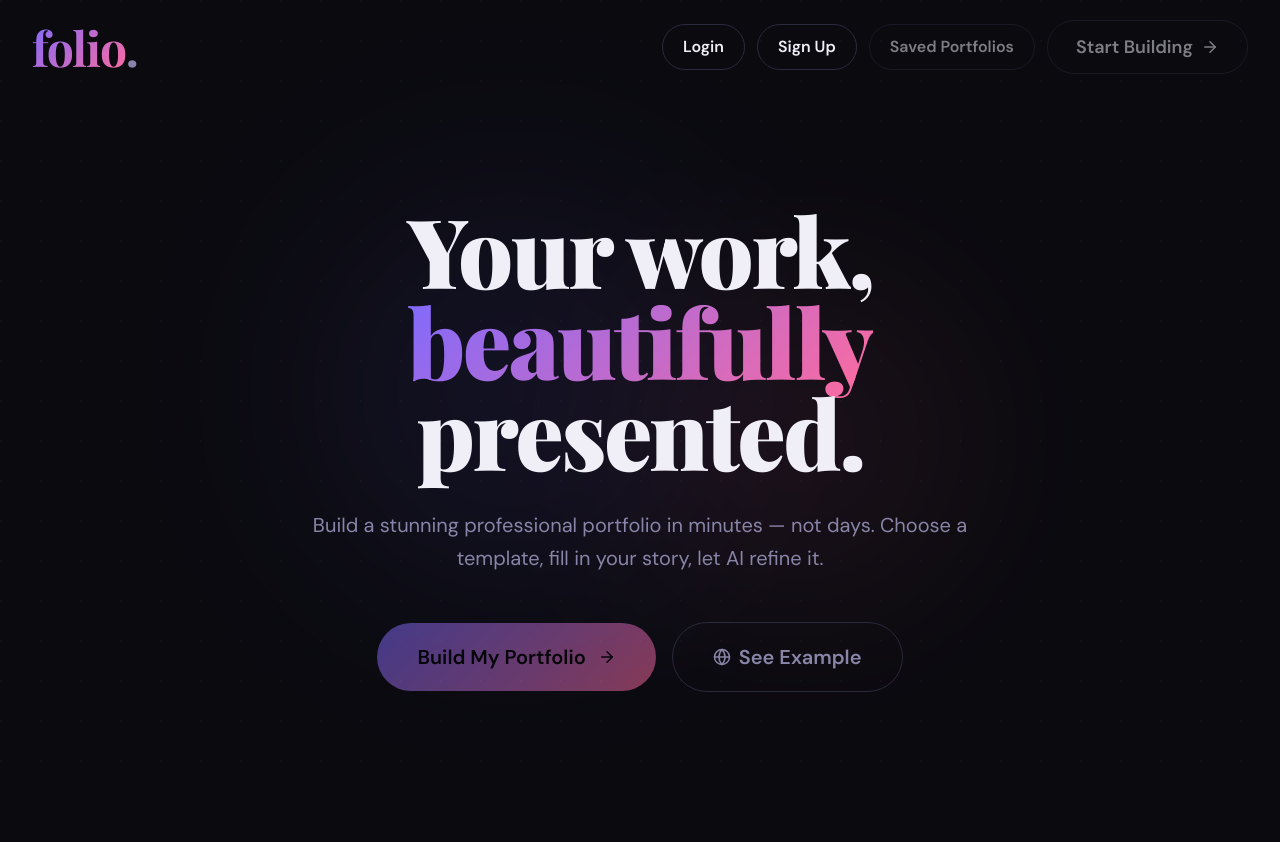
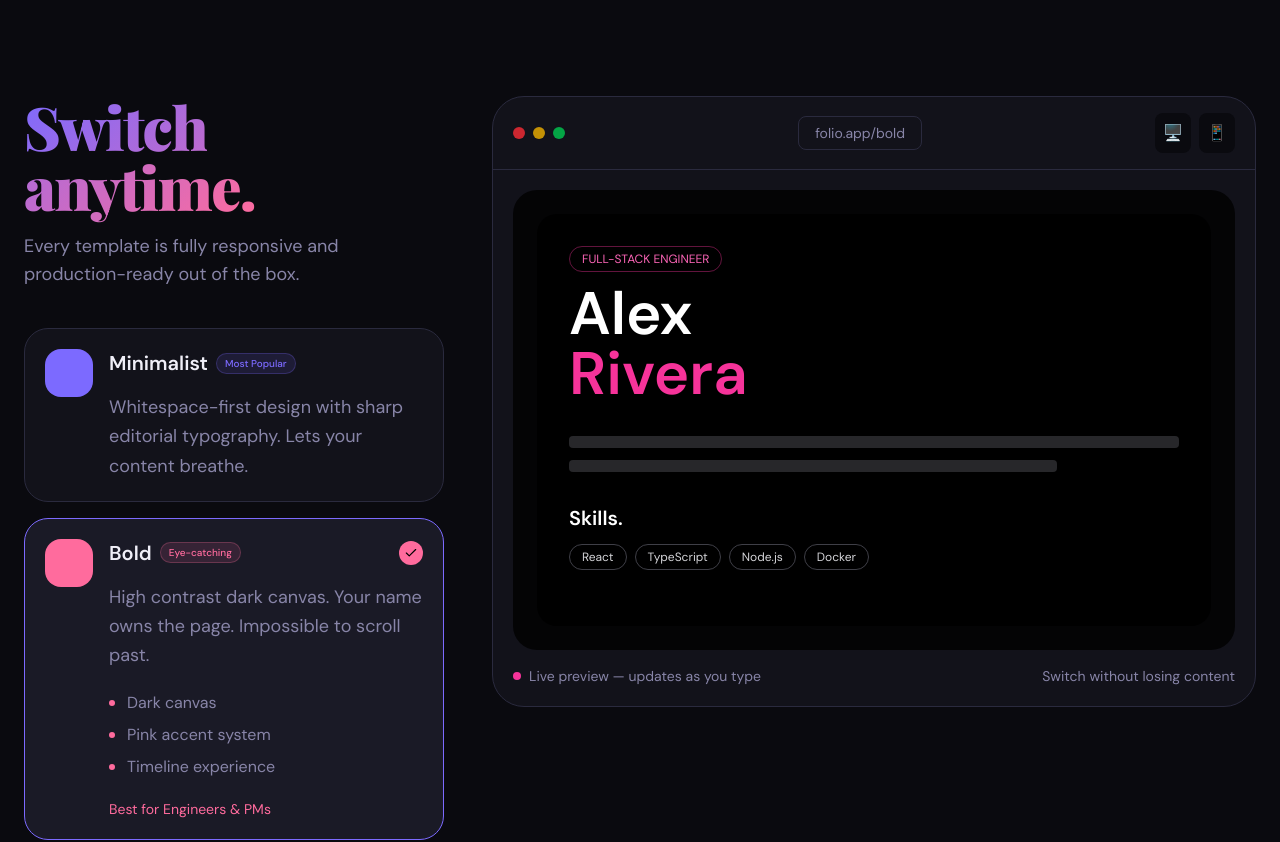
Before and after one commit to reeham4411/Portfolio-Builder, a Next.js app: page / in a window 1280 px wide. Shown: the top 842 px of the page. Built offline with nearby package versions, Linux system fonts and the light colour scheme; no server answers.

Commit message:
fix:Disabled Use Template button when logged out

```diff
--- a/src/components/landing/Hero.tsx
+++ b/src/components/landing/Hero.tsx
@@ -1,14 +1,48 @@
 "use client";
 
+import { useEffect, useState } from "react";
 import Link from "next/link";
-import { useEffect, useState } from "react";
-import { useRouter } from "next/navigation";
-import { ArrowRight, Globe, LogOut } from "lucide-react";
+import { ArrowRight, Check } from "lucide-react";
 import { createClient } from "@/lib/supabase/client";
+import { cn } from "@/lib/utils";
 
-export default function Hero() {
+const templates = [
+  {
+    id: "minimalist",
+    name: "Minimalist",
+    badge: "Most Popular",
+    accent: "#7c6aff",
+    description:
+      "Whitespace-first design with sharp editorial typography. Lets your content breathe.",
+    bullets: [],
+    bestFor: "",
+  },
+  {
+    id: "bold",
+    name: "Bold",
+    badge: "Eye-catching",
+    accent: "#ff6b9d",
+    description:
+      "High contrast dark canvas. Your name owns the page. Impossible to scroll past.",
+    bullets: ["Dark canvas", "Pink accent system", "Timeline experience"],
+    bestFor: "Best for Engineers & PMs",
+  },
+  {
+    id: "creative",
+    name: "Creative",
+    badge: "Unique",
+    accent: "#f0c040",
+    description:
+      "Asymmetric grid. Dark header, warm cream body. Designed to feel like a magazine spread.",
+    bullets: [],
+    bestFor: "",
+  },
+] as const;
+
+export default function TemplateShowcase() {
+  const [selected, setSelected] =
+    useState<(typeof templates)[number]["id"]>("bold");
   const [isLoggedIn, setIsLoggedIn] = useState(false);
-  const router = useRouter();
 
   useEffect(() => {
     const supabase = createClient();
@@ -34,148 +68,241 @@ export default function Hero() {
     };
   }, []);
 
-  const handleSignOut = async () => {
-    const supabase = createClient();
-    await supabase.auth.signOut();
-    setIsLoggedIn(false);
-    router.push("/login");
-  };
+  const activeTemplate =
+    templates.find((template) => template.id === selected) ?? templates[0];
 
   return (
-    <section className="relative min-h-screen flex items-center justify-center overflow-hidden">
-      <div className="absolute inset-0 pointer-events-none">
-        <div className="absolute top-1/4 left-1/4 w-96 h-96 rounded-full bg-(--accent) opacity-10 blur-[120px]" />
-        <div className="absolute bottom-1/4 right-1/4 w-80 h-80 rounded-full bg-(--accent-2) opacity-8 blur-[100px]" />
+    <section className="relative px-6 py-24">
+      <div className="mx-auto max-w-7xl">
+        <div className="grid gap-12 lg:grid-cols-[420px_minmax(0,1fr)] lg:items-start">
+          <div>
+            <h2 className="font-display text-5xl md:text-6xl font-black tracking-tight mb-4">
+              <span className="gradient-text">Switch anytime.</span>
+            </h2>
+
+            <p className="text-(--text-muted) text-lg mb-10">
+              Every template is fully responsive and production-ready out of the
+              box.
+            </p>
+
+            <div className="space-y-4">
+              {templates.map((template) => {
+                const isActive = selected === template.id;
+
+                return (
+                  <button
+                    key={template.id}
+                    type="button"
+                    onClick={() => setSelected(template.id)}
+                    className={cn(
+                      "w-full rounded-3xl border p-5 text-left transition-all duration-300",
+                      isActive
+                        ? "border-(--accent) bg-(--surface-2)"
+                        : "border-(--border) bg-(--surface)",
+                    )}
+                  >
+                    <div className="flex items-start gap-4">
                       <div
-          className="absolute inset-0 opacity-[0.03]"
+                        className="h-12 w-12 rounded-2xl shrink-0"
+                        style={{ background: template.accent }}
+                      />
+
+                      <div className="flex-1">
+                        <div className="flex items-center justify-between gap-3">
+                          <div>
+                            <div className="flex items-center gap-2">
+                              <h3 className="text-xl font-semibold">
+                                {template.name}
+                              </h3>
+                              <span
+                                className="rounded-full px-2 py-0.5 text-[10px] font-medium"
                                 style={{
-            backgroundImage:
-              "radial-gradient(circle at 1px 1px, white 1px, transparent 0)",
-            backgroundSize: "40px 40px",
+                                  background: `${template.accent}20`,
+                                  color: template.accent,
+                                  border: `1px solid ${template.accent}40`,
                                 }}
-        />
+                              >
+                                {template.badge}
+                              </span>
+                            </div>
                           </div>
 
-      <nav className="absolute top-0 left-0 right-0 flex items-center justify-between px-5 md:px-8 py-5 z-10 gap-4">
-        <span className="font-display text-4xl md:text-5xl font-bold tracking-tight shrink-0">
-          <span className="gradient-text">folio</span>
-          <span className="text-(--text-muted)">.</span>
-        </span>
+                          {isActive && (
+                            <div
+                              className="flex h-6 w-6 items-center justify-center rounded-full shrink-0"
+                              style={{ background: template.accent }}
+                            >
+                              <Check size={14} className="text-black" />
+                            </div>
+                          )}
+                        </div>
 
-        <div className="flex items-center gap-3 flex-wrap justify-end">
-          {!isLoggedIn && (
-            <>
-              <Link
-                href="/login"
-                className="flex items-center gap-2 text-sm md:text-base font-semibold px-4 md:px-5 py-2.5 rounded-full border border-(--border) hover:border-(--accent) hover:text-(--accent) transition-all duration-300"
+                        <p className="mt-4 text-(--text-muted) text-lg leading-relaxed">
+                          {template.description}
+                        </p>
+
+                        {template.bullets.length > 0 && (
+                          <ul className="mt-5 space-y-2 text-(--text-muted)">
+                            {template.bullets.map((bullet) => (
+                              <li
+                                key={bullet}
+                                className="flex items-center gap-3"
                               >
-                Login
-              </Link>
-
-              <Link
-                href="/signup"
-                className="flex items-center gap-2 text-sm md:text-base font-semibold px-4 md:px-5 py-2.5 rounded-full border border-(--border) hover:border-(--accent) hover:text-(--accent) transition-all duration-300"
-              >
-                Sign Up
-              </Link>
-
-              <button
-                disabled
-                className="flex items-center gap-2 text-sm md:text-base font-semibold px-4 md:px-5 py-2.5 rounded-full border border-(--border) opacity-50 cursor-not-allowed"
-              >
-                Saved Portfolios
-              </button>
-            </>
+                                <span
+                                  className="h-1.5 w-1.5 rounded-full"
+                                  style={{ background: template.accent }}
+                                />
+                                <span>{bullet}</span>
+                              </li>
+                            ))}
+                          </ul>
                         )}
 
-          {isLoggedIn && (
-            <>
-              <Link
-                href="/dashboard"
-                className="flex items-center gap-2 text-sm md:text-base font-semibold px-4 md:px-5 py-2.5 rounded-full border border-(--border) hover:border-(--accent) hover:text-(--accent) transition-all duration-300"
+                        {template.bestFor && (
+                          <p
+                            className="mt-5 text-sm"
+                            style={{ color: template.accent }}
                           >
-                Saved Portfolios
-              </Link>
+                            {template.bestFor}
+                          </p>
+                        )}
+                      </div>
+                    </div>
+                  </button>
+                );
+              })}
+            </div>
 
-              <button
-                onClick={handleSignOut}
-                className="flex items-center gap-2 text-sm md:text-base font-semibold px-4 md:px-5 py-2.5 rounded-full border border-(--border) hover:border-(--accent) hover:text-(--accent) transition-all duration-300"
-              >
-                <LogOut size={16} />
-                Sign Out
-              </button>
-            </>
-          )}
-
+            <div className="mt-6">
               {isLoggedIn ? (
                 <Link
                   href="/builder"
-              className="flex items-center gap-2 text-base md:text-lg font-semibold px-5 md:px-7 py-3 rounded-full border border-(--border) hover:border-(--accent) hover:text-(--accent) transition-all duration-300"
-            >
-              Start Building <ArrowRight size={18} />
-            </Link>
-          ) : (
-            <button
-              disabled
-              className="flex items-center gap-2 text-base md:text-lg font-semibold px-5 md:px-7 py-3 rounded-full border border-(--border) opacity-50 cursor-not-allowed"
-            >
-              Start Building <ArrowRight size={18} />
-            </button>
-          )}
-        </div>
-      </nav>
-
-      <div className="relative z-10 text-center max-w-6xl mx-auto px-6 pt-24">
-        <h1 className="font-display text-4xl sm:text-5xl md:text-6xl lg:text-7xl xl:text-8xl font-black leading-[0.95] tracking-tight mb-8 opacity-0 animate-fade-up animate-delay-100">
-          Your work,
-          <br />
-          <span className="gradient-text">beautifully</span>
-          <br />
-          presented.
-        </h1>
-
-        <p className="text-(--text-muted) text-lg md:text-xl max-w-2xl mx-auto mb-12 leading-relaxed opacity-0 animate-fade-up animate-delay-200">
-          Build a stunning professional portfolio in minutes — not days. Choose
-          a template, fill in your story, let AI refine it.
-        </p>
-
-        <div className="flex flex-col sm:flex-row items-center justify-center gap-4 opacity-0 animate-fade-up animate-delay-300">
-          {isLoggedIn ? (
-            <Link
-              href="/builder"
-              className="group flex items-center gap-3 px-8 md:px-10 py-4 md:py-5 rounded-full text-black font-semibold text-lg md:text-xl transition-all duration-300 hover:scale-105 hover:shadow-[0_0_40px_rgba(124,106,255,0.4)]"
+                  className="inline-flex w-full items-center justify-center gap-2 rounded-full px-8 py-5 text-lg font-semibold text-black transition-all duration-300 hover:scale-[1.01]"
                   style={{
                     background:
                       "linear-gradient(135deg, var(--accent), var(--accent-2))",
                   }}
                 >
-              Build My Portfolio
-              <ArrowRight
-                size={18}
-                className="group-hover:translate-x-1 transition-transform"
-              />
+                  Use {activeTemplate.name} Template
+                  <ArrowRight size={18} />
                 </Link>
               ) : (
                 <button
                   disabled
-              className="group flex items-center gap-3 px-8 md:px-10 py-4 md:py-5 rounded-full text-black font-semibold text-lg md:text-xl opacity-50 cursor-not-allowed"
+                  className="inline-flex w-full items-center justify-center gap-2 rounded-full px-8 py-5 text-lg font-semibold text-black opacity-50 cursor-not-allowed"
                   style={{
                     background:
                       "linear-gradient(135deg, var(--accent), var(--accent-2))",
                   }}
                 >
-              Build My Portfolio
+                  Use {activeTemplate.name} Template
                   <ArrowRight size={18} />
                 </button>
               )}
+            </div>
+          </div>
 
-          <Link
-            href="/preview/demo"
-            className="flex items-center gap-2 px-8 md:px-10 py-4 md:py-5 rounded-full border border-(--border) text-lg md:text-xl font-semibold text-(--text-muted) hover:text-var(--text) hover:border-(--text) transition-all duration-300"
+          <div className="rounded-[2rem] border border-(--border) bg-(--surface) overflow-hidden">
+            <div className="flex items-center justify-between border-b border-(--border) px-5 py-4">
+              <div className="flex items-center gap-2">
+                <div className="h-3 w-3 rounded-full bg-red-500/80" />
+                <div className="h-3 w-3 rounded-full bg-yellow-500/80" />
+                <div className="h-3 w-3 rounded-full bg-green-500/80" />
+              </div>
+
+              <div className="rounded-lg border border-(--border) px-4 py-1.5 text-sm text-(--text-muted)">
+                folio.app/{selected}
+              </div>
+
+              <div className="flex items-center gap-2">
+                <div className="rounded-lg bg-(--bg) p-2">🖥️</div>
+                <div className="rounded-lg bg-(--bg) p-2">📱</div>
+              </div>
+            </div>
+
+            <div className="p-5">
+              <div className="min-h-[430px] rounded-[1.5rem] bg-black/80 p-6">
+                {selected === "minimalist" && (
+                  <div className="h-full rounded-[1.25rem] bg-white p-8 text-black">
+                    <div className="mb-6">
+                      <div className="text-5xl font-bold mb-2">Alex Rivera</div>
+                      <div className="text-zinc-500 text-lg">
+                        Frontend Engineer
+                      </div>
+                    </div>
+                    <div className="space-y-3 text-zinc-600">
+                      <div className="h-3 w-2/3 rounded bg-zinc-200" />
+                      <div className="h-3 w-1/2 rounded bg-zinc-200" />
+                    </div>
+                  </div>
+                )}
+
+                {selected === "bold" && (
+                  <div className="h-full rounded-[1.25rem] bg-black p-8 text-white">
+                    <div className="mb-8">
+                      <div className="mb-3 inline-block rounded-full border border-pink-500/40 px-3 py-1 text-xs text-pink-400">
+                        FULL-STACK ENGINEER
+                      </div>
+                      <div className="text-6xl font-black leading-none">
+                        Alex
+                        <br />
+                        <span className="text-pink-500">Rivera</span>
+                      </div>
+                    </div>
+                    <div className="space-y-3 mb-8">
+                      <div className="h-3 w-full rounded bg-zinc-800" />
+                      <div className="h-3 w-4/5 rounded bg-zinc-800" />
+                    </div>
+                    <div className="mb-6">
+                      <div className="mb-3 text-xl font-bold">Skills.</div>
+                      <div className="flex gap-2 flex-wrap">
+                        {["React", "TypeScript", "Node.js", "Docker"].map(
+                          (item) => (
+                            <span
+                              key={item}
+                              className="rounded-full border border-zinc-700 px-3 py-1 text-xs text-zinc-300"
                             >
-            <Globe size={18} />
-            See Example
-          </Link>
+                              {item}
+                            </span>
+                          ),
+                        )}
+                      </div>
+                    </div>
+                  </div>
+                )}
+
+                {selected === "creative" && (
+                  <div className="h-full overflow-hidden rounded-[1.25rem]">
+                    <div className="bg-[#1a1a1a] px-8 py-8 text-white">
+                      <div className="text-xs tracking-[0.3em] uppercase text-[#f0c040] mb-3">
+                        Product Designer
+                      </div>
+                      <div className="text-6xl font-black leading-none">
+                        Alex
+                      </div>
+                      <div className="text-6xl font-black leading-none text-[#f0c040] text-right">
+                        Rivera
+                      </div>
+                    </div>
+                    <div className="bg-[#f7f4ef] px-8 py-8 text-black">
+                      <div className="space-y-3">
+                        <div className="h-3 w-3/4 rounded bg-black/10" />
+                        <div className="h-3 w-1/2 rounded bg-black/10" />
+                      </div>
+                    </div>
+                  </div>
+                )}
+              </div>
+
+              <div className="mt-4 flex items-center justify-between text-sm text-(--text-muted)">
+                <div className="flex items-center gap-2">
+                  <span className="h-2 w-2 rounded-full bg-pink-500" />
+                  Live preview — updates as you type
+                </div>
+                <div>Switch without losing content</div>
+              </div>
+            </div>
+          </div>
         </div>
       </div>
     </section>
```
Lines whose indentation alone changed are shown as unchanged.
